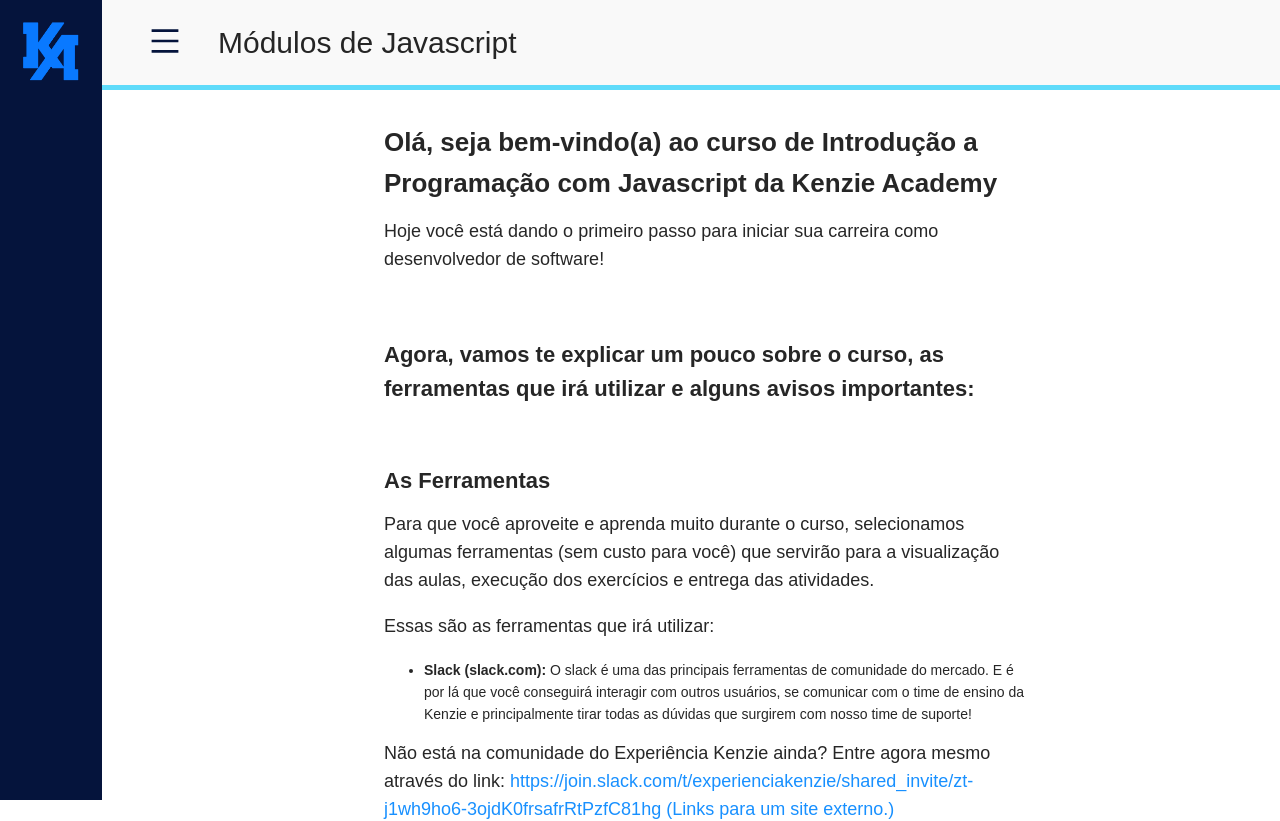
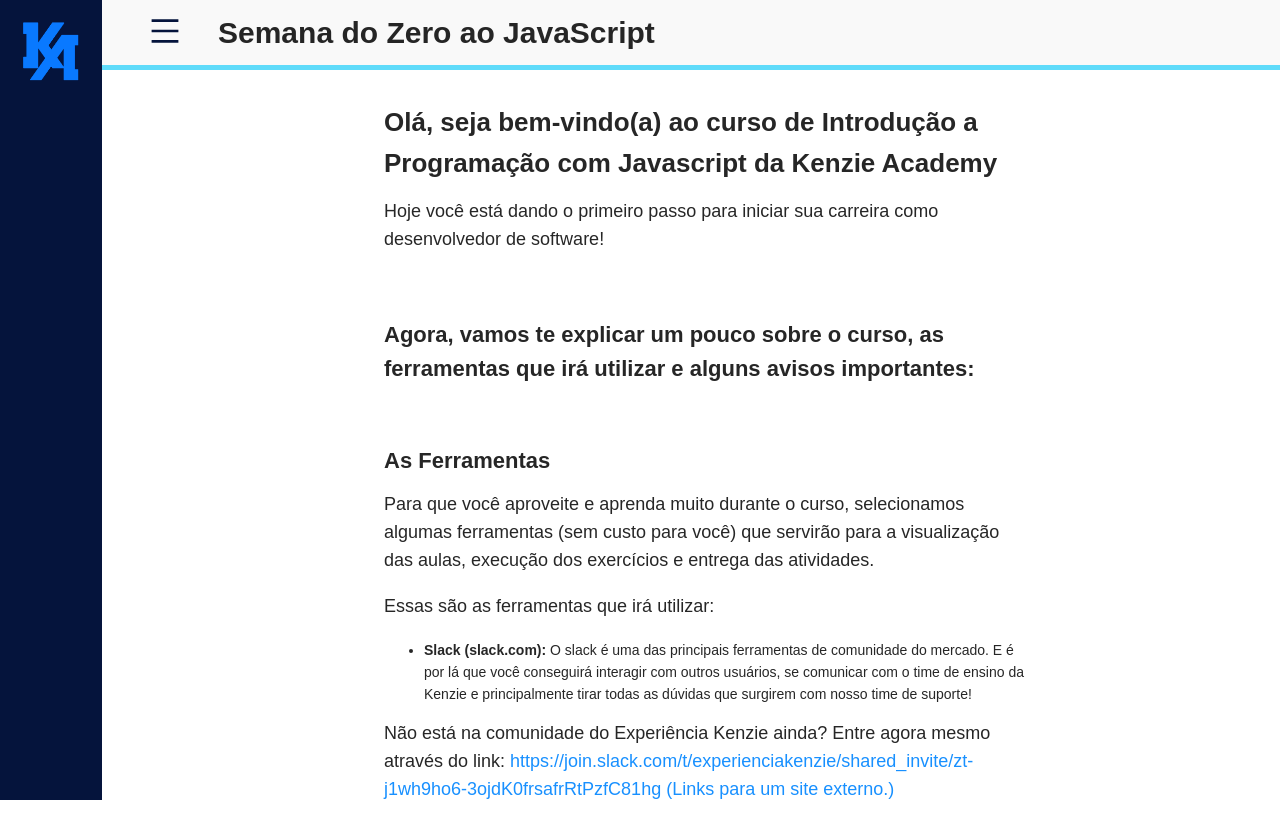
Before and after one commit to ednoguera/kenzie-canvas, a React (Create React App) app: page /modulos in a window 1280 px wide. Shown: the top 821 px of the page. Built offline with nearby package versions, Linux system fonts and the light colour scheme; sample sign-in values are in the browser's storage.

Commit message:
update: header title and font-weight

```diff
--- a/src/components/header_modules/index.jsx
+++ b/src/components/header_modules/index.jsx
@@ -22,7 +22,7 @@
                     </StyledButton>}
             </MenuContainer>
             <TitleContainer>
-                <h1>Módulos de Javascript</h1>
+                <h1>Semana do Zero ao JavaScript</h1>
             </TitleContainer>
         </StyledHeader>
     )
@@ -38,10 +38,14 @@
     z-index: 0;
     padding-left: 10%;
     width: 100%;
-    height: 90px;
+    height: 70px;
     border-bottom: 5px solid #5fdbfa;
     display: flex;
     align-items: center;
+
+    h1 {
+        font-weight: bold;
+    }
 `
 const StyledButton = styled.button`
     border-style: none;
--- a/src/components/side-bar-lessons_modules/index.jsx
+++ b/src/components/side-bar-lessons_modules/index.jsx
@@ -28,7 +28,7 @@
     width: 20%; /* Set the width of the sidebar */
     position: fixed; /* Fixed Sidebar (stay in place on scroll) */
     z-index: 1; /* Stay on top */
-    top: 89.5px; /* Stay at the top */
+    top: 70px; /* Stay at the top */
     left: 8%;
     background-color: #f9f9f9; /* Light grey*/
     overflow-x: hidden; /* Disable horizontal scroll */
```
